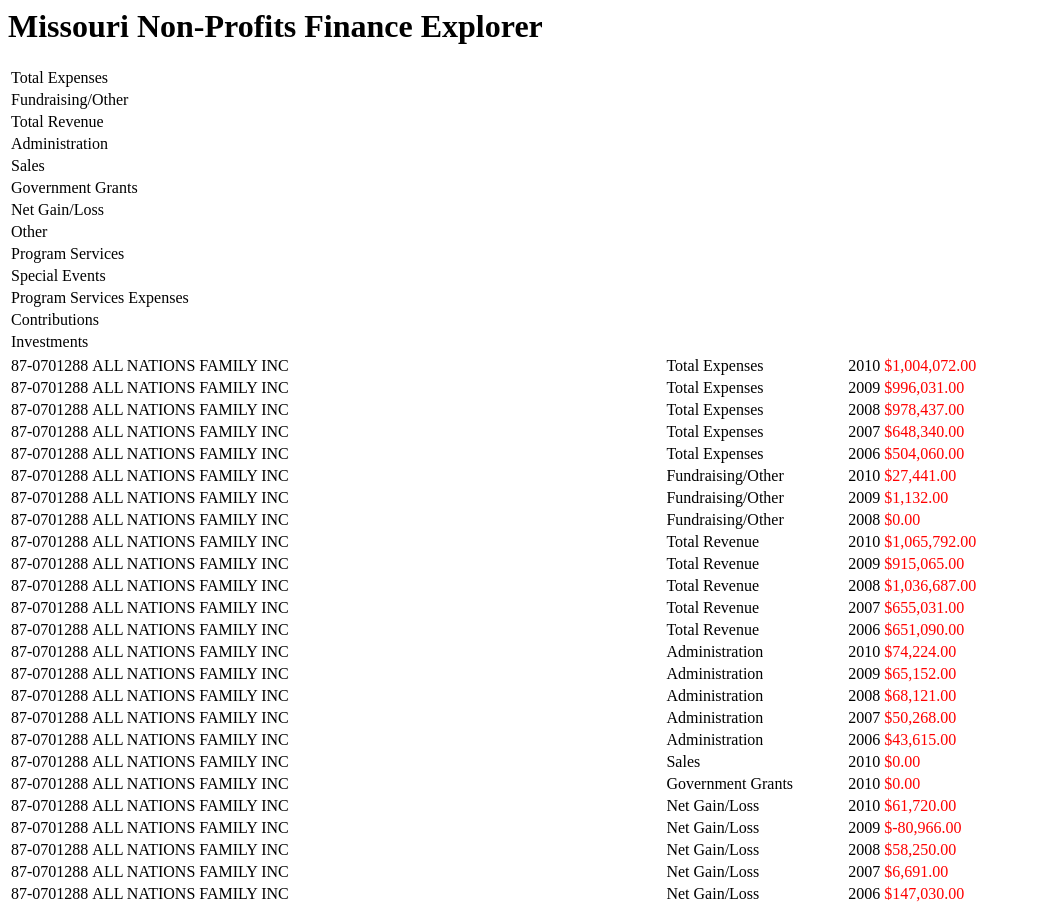
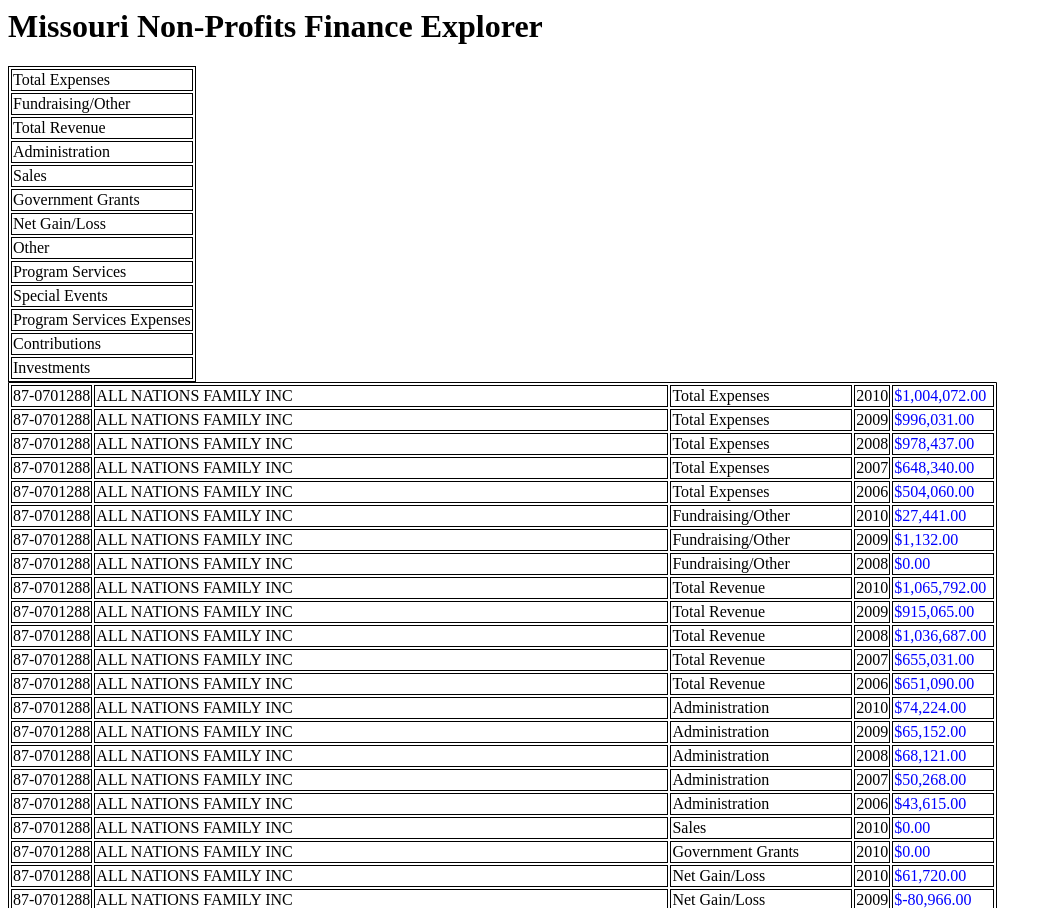
Before and after one commit to hobbes7878/Mizzou_Nonprofits_App, a Django app: page / in a window 1280 px wide. Shown: the top 908 px of the page, without its empty margins (0-1052 px from the left). Run offline with Django 3.2, Linux system fonts and the light colour scheme; data comes from the database, SQL or seed files in the repository; parts of the project's set-up code (start-up, migrations or seed data) failed here and were passed over.

Commit message:
CSS table style

```diff
--- a/nonprofits/balance_sheets/static/css/page_style.css
+++ b/nonprofits/balance_sheets/static/css/page_style.css
@@ -1,3 +1,7 @@
 .red_nums{
-	color:red;
+	color:blue;
 }
+
+table, tr, td {
+	border: 1px solid black;
+}
```
